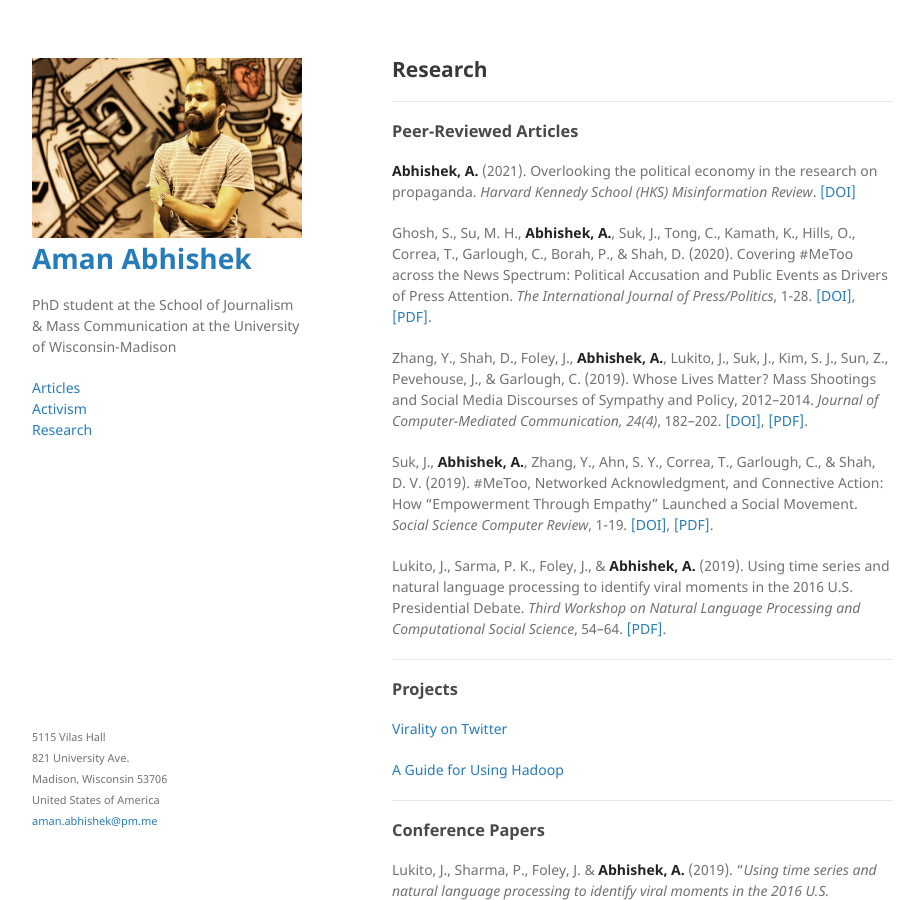
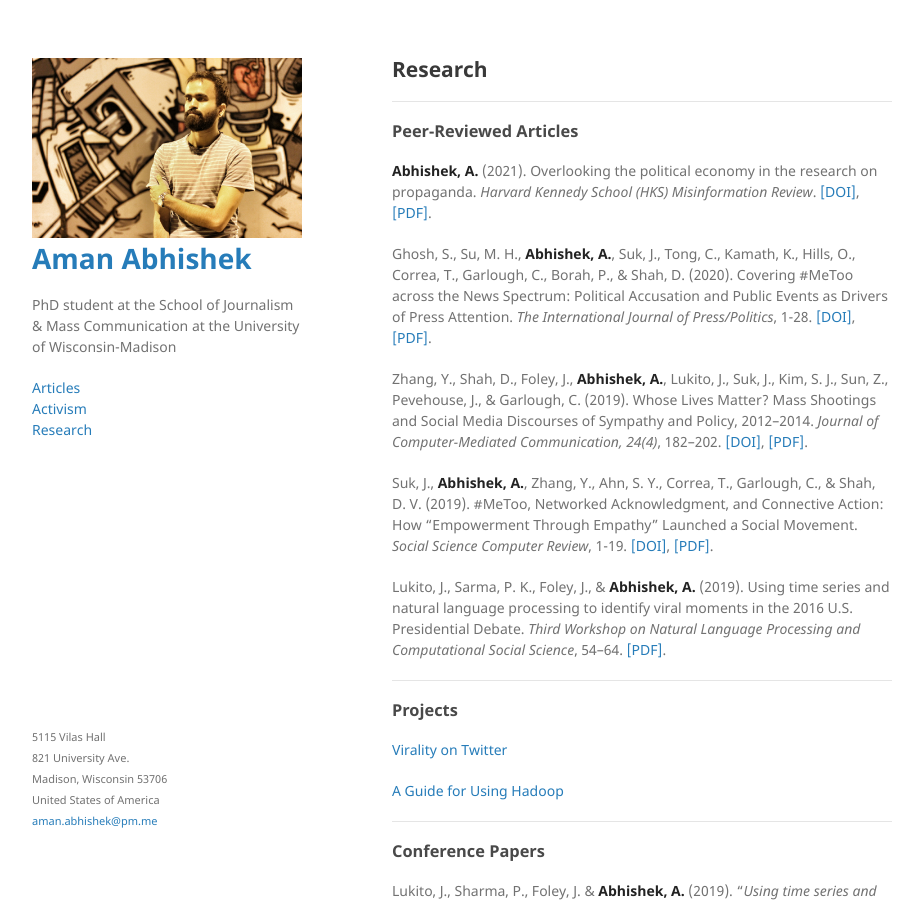
Before and after one commit to aman-abhishek/aman-abhishek.github.io, a Jekyll site: the page built from research.md, in a window 1280 px wide and 900 px high. Shown: the whole window, without its empty margins (178-1098 px from the left). Built offline with Jekyll 4.4.1, drawn with Linux system fonts in a browser that asks for light colours; our own code applies the rules of GitHub Pages for plain Markdown files.

Commit message:
added pdf of MR article

```diff
--- a/research.md
+++ b/research.md
@@ -8,7 +8,7 @@ layout: default
 
 ### Peer-Reviewed Articles
 
-**Abhishek, A.** (2021). Overlooking the political economy in the research on propaganda. _Harvard Kennedy School (HKS) Misinformation Review_. [[DOI]](https://doi.org/10.37016/mr-2020-61)
+**Abhishek, A.** (2021). Overlooking the political economy in the research on propaganda. _Harvard Kennedy School (HKS) Misinformation Review_. [[DOI]](https://doi.org/10.37016/mr-2020-61), [[PDF]](https://drive.google.com/file/d/1lqxVyzWaRm8LFKjKCTcWlwNDudcDkMG4/view).
 
 Ghosh, S., Su, M. H., **Abhishek, A.**, Suk, J., Tong, C., Kamath, K., Hills, O., Correa, T., Garlough, C., Borah, P., & Shah, D. (2020). Covering #MeToo across the News Spectrum: Political Accusation and Public Events as Drivers of Press Attention. _The International Journal of Press/Politics_, 1-28. [[DOI]](https://doi.org/10.1177%2F1940161220968081), [[PDF]](https://drive.google.com/file/d/1XSd0_Mkdsj5RNJX99iMw7DlMAFi2wLUY/view).
 
```
